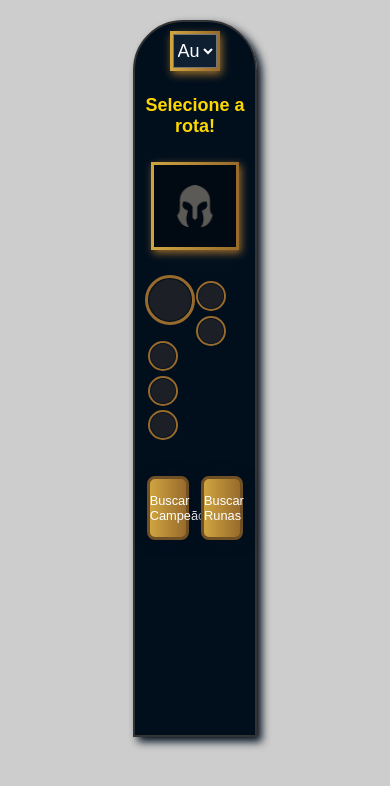
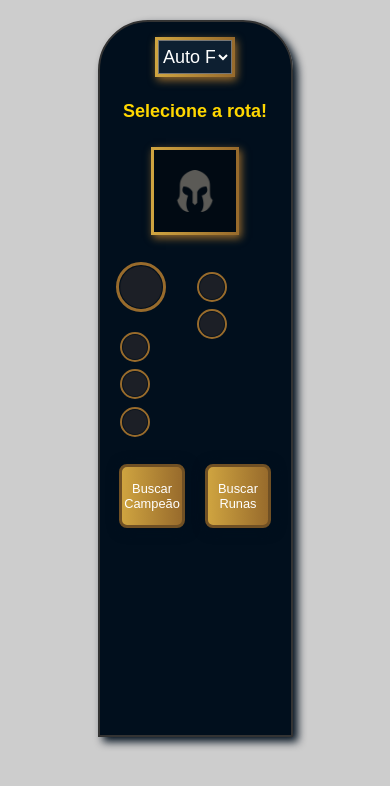
Before and after one commit to NicolasStudio/Sorteador-LeagueOfLegends, a plain HTML site: page index.html in a window 390 px wide. Drawn offline with Linux system fonts and the light colour scheme; a web font is replaced by a local one.

Commit message:
Update Styles.css

```diff
--- a/Css/Styles.css
+++ b/Css/Styles.css
@@ -913,3 +913,183 @@ body{
         display: none;
     }
 }
+
+@media(max-width: 480px){
+
+    .box-banner {
+        position: absolute;
+        margin-top: 5%;
+        margin-left: 25%;
+        width: 50%;
+        height: 85%;
+        border: 2px solid #333;
+        box-shadow: 0.3rem 0.3rem 0.5rem #010f1d;
+        border-top-left-radius: 50px;
+        border-top-right-radius: 50px;
+        background: linear-gradient(134deg, #010f1d, #010f1d, #010f1d, #8b8d90, #010f1d, #010f1d, #010f1d);
+        background-size: 1400% 1400%;
+        -webkit-animation: AnimationName 13s ease infinite;
+        -moz-animation: AnimationName 13s ease infinite;
+        animation: AnimationName 13s ease infinite;
+    }
+
+    @-webkit-keyframes AnimationName {
+        0%{background-position:50% 0%}
+        50%{background-position:51% 100%}
+        100%{background-position:50% 0%}
+    }
+
+    @-moz-keyframes AnimationName {
+        0%{background-position:50% 0%}
+        50%{background-position:51% 100%}
+        100%{background-position:50% 0%}
+    }
+
+    @keyframes AnimationName {
+        0%{background-position:50% 0%}
+        40%{background-position:51% 100%}
+        60%{background-position:50% 0%}
+        100%{background-position:50% 0%}
+    }
+
+    .box-routes{
+        background-color: #333;
+        margin-top: 8%;
+        margin-left: 29%;
+        width: 42%;
+        height: 2.5rem;
+        border: 3px solid transparent; /* torna a borda transparente */
+        border-radius: 2px;
+        box-shadow: 0.1rem 0.2rem 0.5rem #986b2c;
+        border-image: linear-gradient(to right, #cfa440, #986b2c) 1; /* ajuste o ângulo e as cores conforme necessário */
+    }
+
+    .opcoesRoutes{
+        width: 100%;
+        height: 100%;
+        text-align: center;
+        outline: none;
+        font-size: 20px;
+        color: #fff;
+        font-size: 18px;
+        font-weight: 200;
+        transition: 500ms;
+        background-color: #0d1f31;
+        cursor: pointer;
+    }
+
+    .opcoesRoutes:hover{
+        transition: 500ms;
+        background-color: rgb(58, 72, 87);
+    }
+
+    h2{
+        text-align: center;
+        margin-top: 1.5rem;
+        color: #FFD700;
+        font-size: 18px;
+        font-weight: 600;
+    }
+
+    .boxChampion{
+        display: flex;
+        align-items: center;
+        justify-content: center;
+        width: 100%;
+        height: 8rem;
+        margin-top: 0.3rem;
+    }
+
+    .imgChampion{
+        width: 5.5rem;
+        height: 5.5rem;
+        border: 3px solid transparent;
+        box-shadow: 0.1rem 0.2rem 0.5rem #986b2c;
+        border-image: linear-gradient(to right, #cfa440, #986b2c) 0.5;
+    }
+
+    .boxRunes{
+        display: flex;
+        margin-top: 5%;
+        margin-left: 10%;
+        width: 80%;
+        height: 15rem;
+    }
+
+    .runesPrimary, .runesSecundary{
+        width: 50%;
+        height: 100%;
+    }
+
+    .principalPrimary, .principalSecundary{
+        width: 100%;
+        height: 25%;
+    }
+
+    .othersPrimary, .othersSecundary{
+        width: 100%;
+        height: 15%;
+        display: grid;
+        grid-column: 1fr;
+    }
+
+    .imgRunaPrincipal{
+        width: 50px;
+        height: 50px;
+        margin-top: -3%;
+        margin-left: -3%;
+        border: 3px solid #986b2c ;
+        border-radius: 50%;
+    }
+
+    .imgRunas {
+        width: 30px;
+        height: 30px;
+        margin-top: 10%;
+        margin-left: 2%;
+        border: 2px solid #986b2c ;
+        border-radius: 50%;
+    }
+
+    .boxButtton{
+        margin-top: -2.5rem;
+        margin-left: 15%;
+        width: 100%;
+        height: 10%;
+    }
+
+    .btnUm, .btnDois {
+        position: absolute;
+        width: 35%;
+        height: 9%;
+        border-radius: 8px;
+        transition: 600ms;
+        background: linear-gradient(to right, #cfa440, #986b2c);
+        border: 3px solid #705024;
+        box-shadow: 0.1rem 0.1rem 0.8rem #010f1d;
+        cursor: pointer;
+        font-size: 0.8rem;
+        color: #fff;
+    }
+
+    .btnUm:active, .btnDois:active{
+        font-size: 0.7rem;
+    }
+
+    .btnUm:hover, .btnDois:hover{
+        transition: 600ms;
+        background: linear-gradient(to right, #d4af57, #9b743d);
+    }
+
+    .btnUm{
+        left: 10%;
+    }
+
+    .btnDois{
+        right: 10%;
+    }
+
+    .principalSecundary{
+        display: none;
+    }
+}
```
